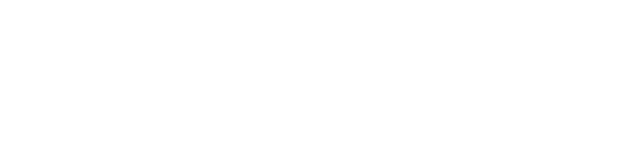
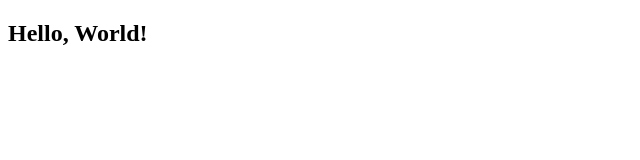
Before and after one commit to CelXNaga/angular-bikecat, a website: page app/index.html in a window 1280 px wide. Shown: the whole page, without its empty margins (0-640 px from the left). Drawn offline with Linux system fonts and the light colour scheme.

Commit message:
Create package.json, Hello, World!

```diff
--- a/app/index.html
+++ b/app/index.html
@@ -5,6 +5,6 @@
 	<title>Angular-bikecat</title>
 </head>
 <body>
-
+	<h2>Hello, World!</h2>
 </body>
 </html>
```
Also changed, not shown: package.json (+31 -15 lines), 1 other file.
